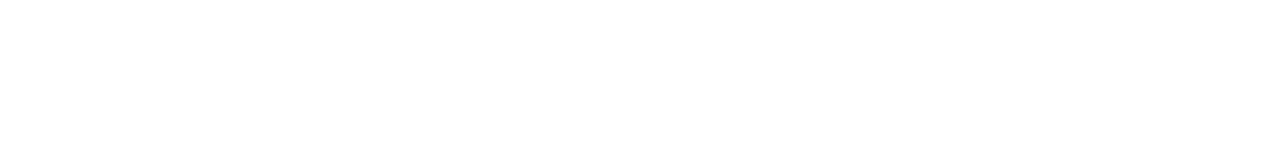
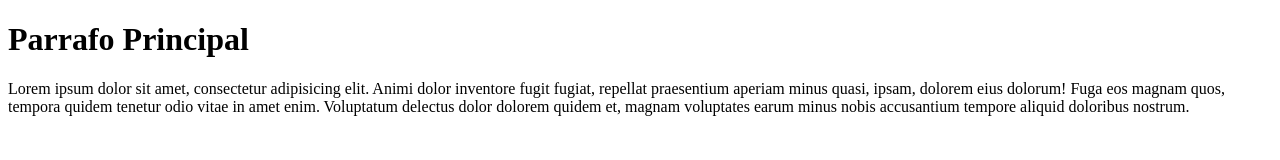
Before and after one commit to joseluismanonrosario/-BryanPage, a plain HTML site: page index.html in a window 1280 px wide. Drawn offline with Linux system fonts and the light colour scheme.

Commit message:
Parrafo de Inicio agregado

```diff
--- a/index.html
+++ b/index.html
@@ -7,6 +7,7 @@
     <title>Document</title>
 </head>
 <body>
-
+    <h1>Parrafo Principal</h1>
+    <p>Lorem ipsum dolor sit amet, consectetur adipisicing elit. Animi dolor inventore fugit fugiat, repellat praesentium aperiam minus quasi, ipsam, dolorem eius dolorum! Fuga eos magnam quos, tempora quidem tenetur odio vitae in amet enim. Voluptatum delectus dolor dolorem quidem et, magnam voluptates earum minus nobis accusantium tempore aliquid doloribus nostrum.</p>
 </body>
 </html>
```
